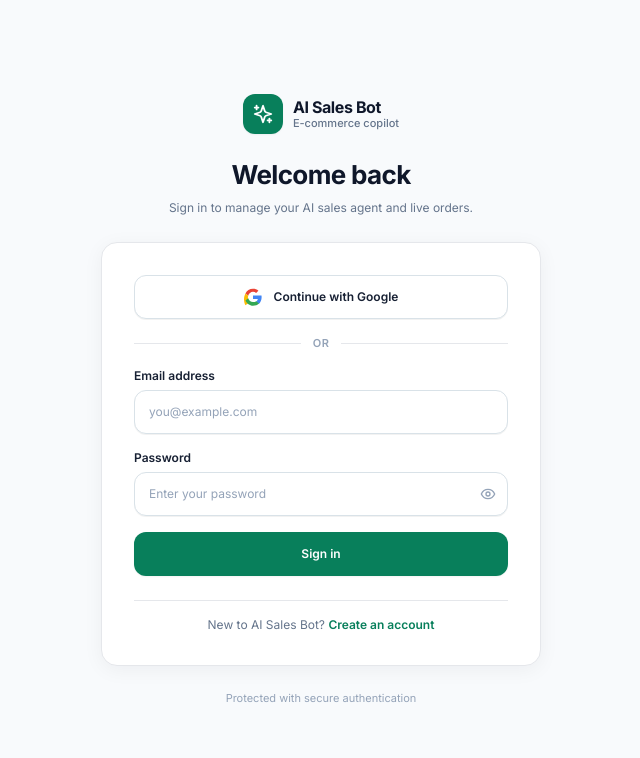
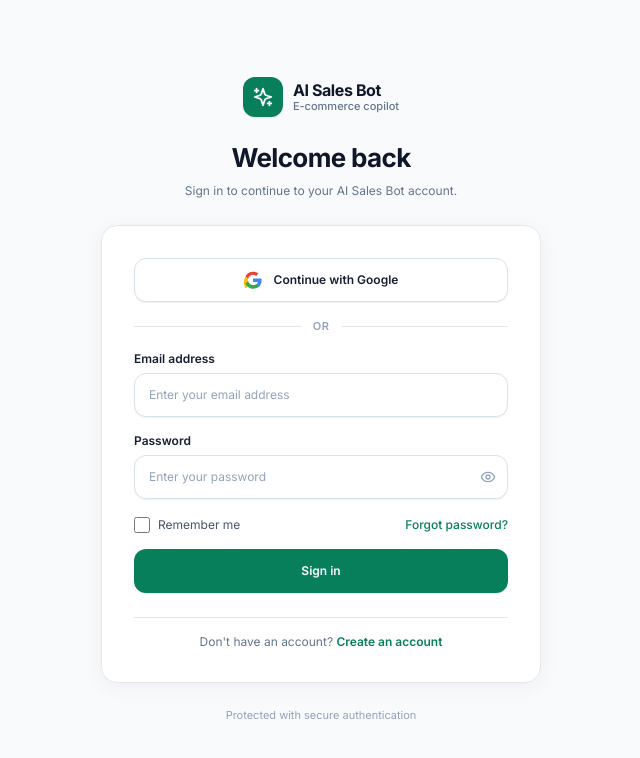
Before and after one commit to FahadIslam09/ai-salesman, a Next.js app in the folder dashboard/: page /login in a window 1280 px wide. Shown: the top 758 px of the page, without its empty margins (319-959 px from the left). Built offline with nearby package versions, Linux system fonts and the light colour scheme; no server answers.

Commit message:
redesign login page

```diff
--- a/dashboard/src/app/login/page.tsx
+++ b/dashboard/src/app/login/page.tsx
@@ -17,6 +17,7 @@
   const router = useRouter();
   const [email, setEmail] = useState("");
   const [password, setPassword] = useState("");
+  const [rememberMe, setRememberMe] = useState(false);
   const [showPassword, setShowPassword] = useState(false);
   const [error, setError] = useState("");
   const [busy, setBusy] = useState(false);
@@ -24,8 +25,8 @@
 
   async function submit(e: React.FormEvent) {
     e.preventDefault();
-    if (!email.trim()) {
-      setError("Please enter your email address.");
+    if (!email.trim() || !email.includes("@")) {
+      setError("Please enter a valid email address.");
       return;
     }
     if (!password) {
@@ -44,7 +45,7 @@
       });
       if (!res.ok) {
         const body = await res.json().catch(() => ({}));
-        setError(body.message ?? "Login failed. Please verify your email and password.");
+        setError(body.message ?? "Incorrect email or password. Please try again.");
         return;
       }
       router.push("/overview");
@@ -86,7 +87,7 @@
             Welcome back
           </h1>
           <p className="mt-1.5 text-xs text-[#64748B] leading-relaxed max-w-xs">
-            Sign in to manage your AI sales agent and live orders.
+            Sign in to continue to your AI Sales Bot account.
           </p>
         </div>
 
@@ -100,7 +101,7 @@
             </div>
           )}
 
-          {/* Social Login (Google) */}
+          {/* Social Sign In (Google) */}
           <button
             type="button"
             onClick={handleGoogleLogin}
@@ -142,7 +143,7 @@
                 autoComplete="email"
                 value={email}
                 onChange={(e) => setEmail(e.target.value)}
-                placeholder="you@example.com"
+                placeholder="Enter your email address"
                 className="h-11 w-full rounded-xl border border-[#D9E2E8] bg-white px-3.5 text-xs text-[#0F172A] placeholder:text-[#94A3B8] shadow-2xs transition-all focus:border-[#087F5B] focus:outline-none focus:ring-2 focus:ring-[#087F5B]/15"
               />
             </div>
@@ -177,7 +178,30 @@
               </div>
             </div>
 
-            {/* Submit Button */}
+            {/* Remember Me & Forgot Password Row */}
+            <div className="flex items-center justify-between text-xs pt-0.5">
+              <label className="flex items-center gap-2 cursor-pointer select-none text-[#475569]">
+                <input
+                  type="checkbox"
+                  checked={rememberMe}
+                  onChange={(e) => setRememberMe(e.target.checked)}
+                  className="h-4 w-4 rounded-xs border-[#D9E2E8] text-[#087F5B] accent-[#087F5B] focus:ring-0"
+                />
+                <span>Remember me</span>
+              </label>
+
+              <button
+                type="button"
+                onClick={() =>
+                  setError("Password reset link will be sent to your email address.")
+                }
+                className="font-medium text-[#087F5B] hover:underline"
+              >
+                Forgot password?
+              </button>
+            </div>
+
+            {/* Sign In Button */}
             <button
               type="submit"
               disabled={busy || googleBusy}
@@ -194,9 +218,9 @@
             </button>
           </form>
 
-          {/* Register Link */}
+          {/* Sign Up Navigation Link */}
           <div className="mt-6 border-t border-[#E5E7EB] pt-4 text-center text-xs text-[#64748B]">
-            New to AI Sales Bot?{" "}
+            Don&apos;t have an account?{" "}
             <Link
               href="/register"
               className="font-semibold text-[#087F5B] hover:underline"
@@ -206,7 +230,7 @@
           </div>
         </div>
 
-        {/* Security Footnote */}
+        {/* Security Trust Footnote */}
         <div className="mt-6 flex items-center justify-center gap-1.5 text-[11px] text-[#94A3B8]">
           <span>Protected with secure authentication</span>
         </div>
```
